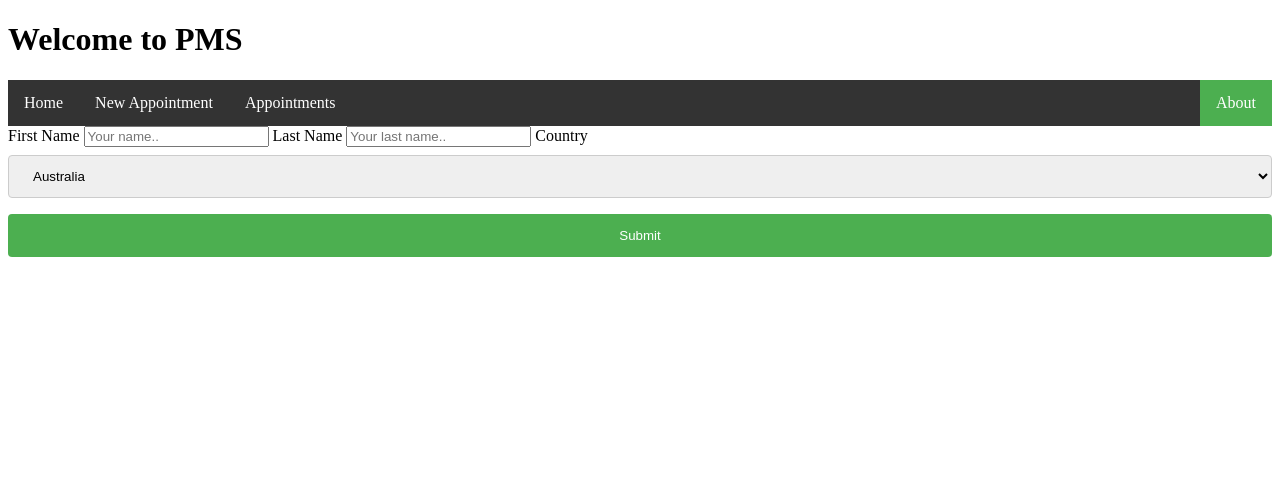
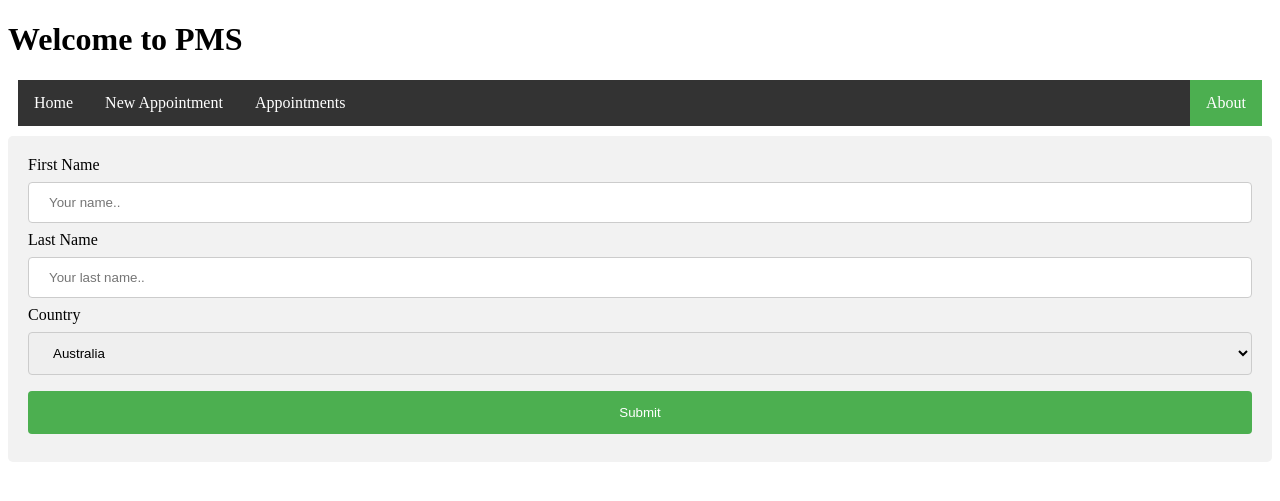
Before and after one commit to henryayuso/pms, a PHP site: page / in a window 1280 px wide. Shown: the top 501 px of the page. Run offline with PHP 8.4, Linux system fonts and the light colour scheme.

Commit message:
Update style.css

```diff
--- a/style.css
+++ b/style.css
@@ -1,7 +1,7 @@
-ul {
+ ul{
   list-style-type: none;
-  margin: 0;
-  padding: 0;
+  margin: 10px;
+  padding: 0px;
   overflow: hidden;
   background-color: #333;
 }
@@ -25,8 +25,6 @@ li a:hover:not(.active) {
 .active {
   background-color: #4CAF50;
 }
-
-<!-- from--->
 input[type=text], select {
   width: 100%;
   padding: 12px 20px;
@@ -52,7 +50,7 @@ input[type=submit]:hover {
   background-color: #45a049;
 }
 
-section {
+div {
   border-radius: 5px;
   background-color: #f2f2f2;
   padding: 20px;
```
